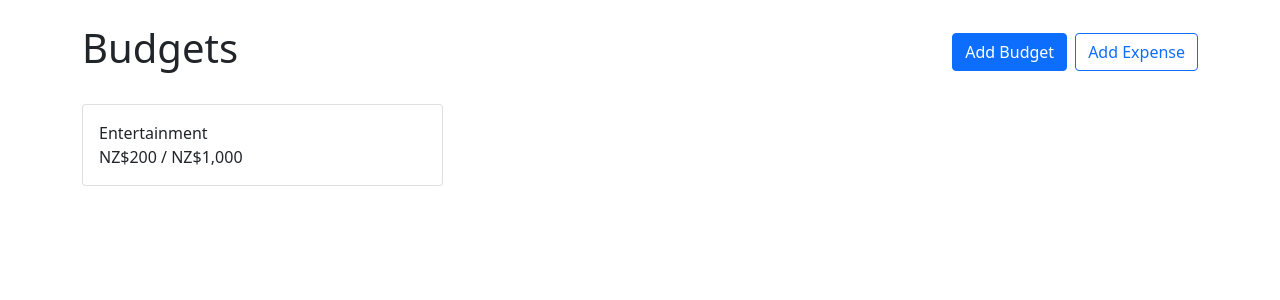
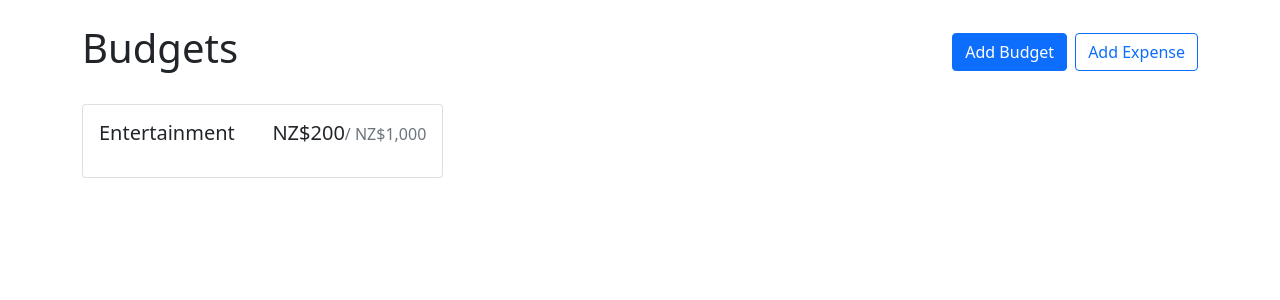
Before and after one commit to Sam-WardPickering/budget-tracker, a React (Create React App) app: page / in a window 1280 px wide. Shown: the top 300 px of the page. Built offline with nearby package versions, Linux system fonts and the light colour scheme.

Commit message:
style with bootstrap

```diff
--- a/src/components/BudgetCard.jsx
+++ b/src/components/BudgetCard.jsx
@@ -5,10 +5,13 @@ export default function BudgetCard({ name, amount, max }) {
   return (
     <Card>
         <Card.Body>
-            <div>{name}</div>
-            <div>
-                {currencyFormatter.format(amount)} / {currencyFormatter.format(max)}
-            </div>
+            <Card.Title className="d-flex justify-content-between align-items-baseline fw-normal mb-3">
+                <div className="me-2">{name}</div>
+                <div className="d-flex align-items-baseline">
+                    {currencyFormatter.format(amount)}
+                    <span className="text-muted fs-6"> / {currencyFormatter.format(max)}</span>
+                </div>
+            </Card.Title>
         </Card.Body>
     </Card>
   )
```
